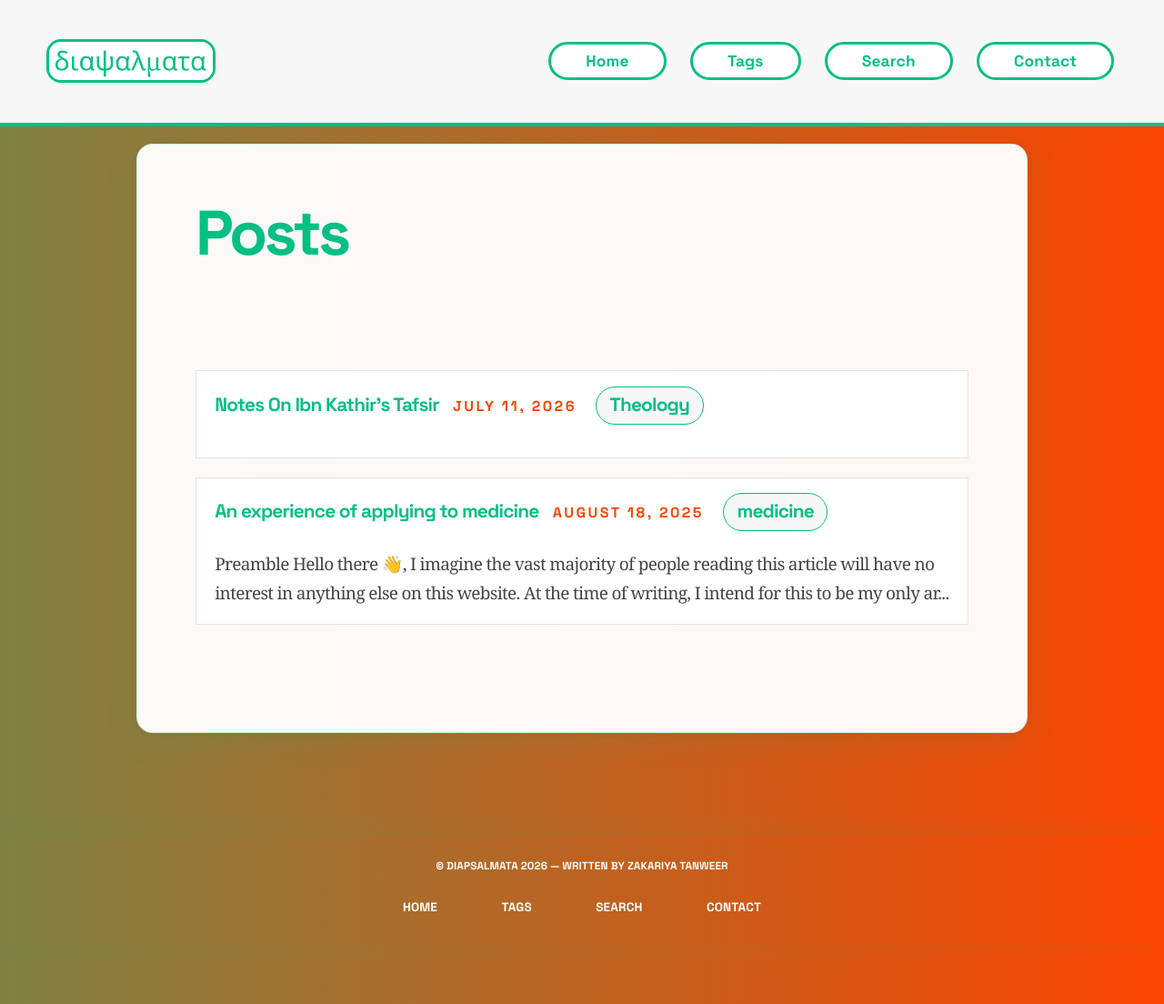
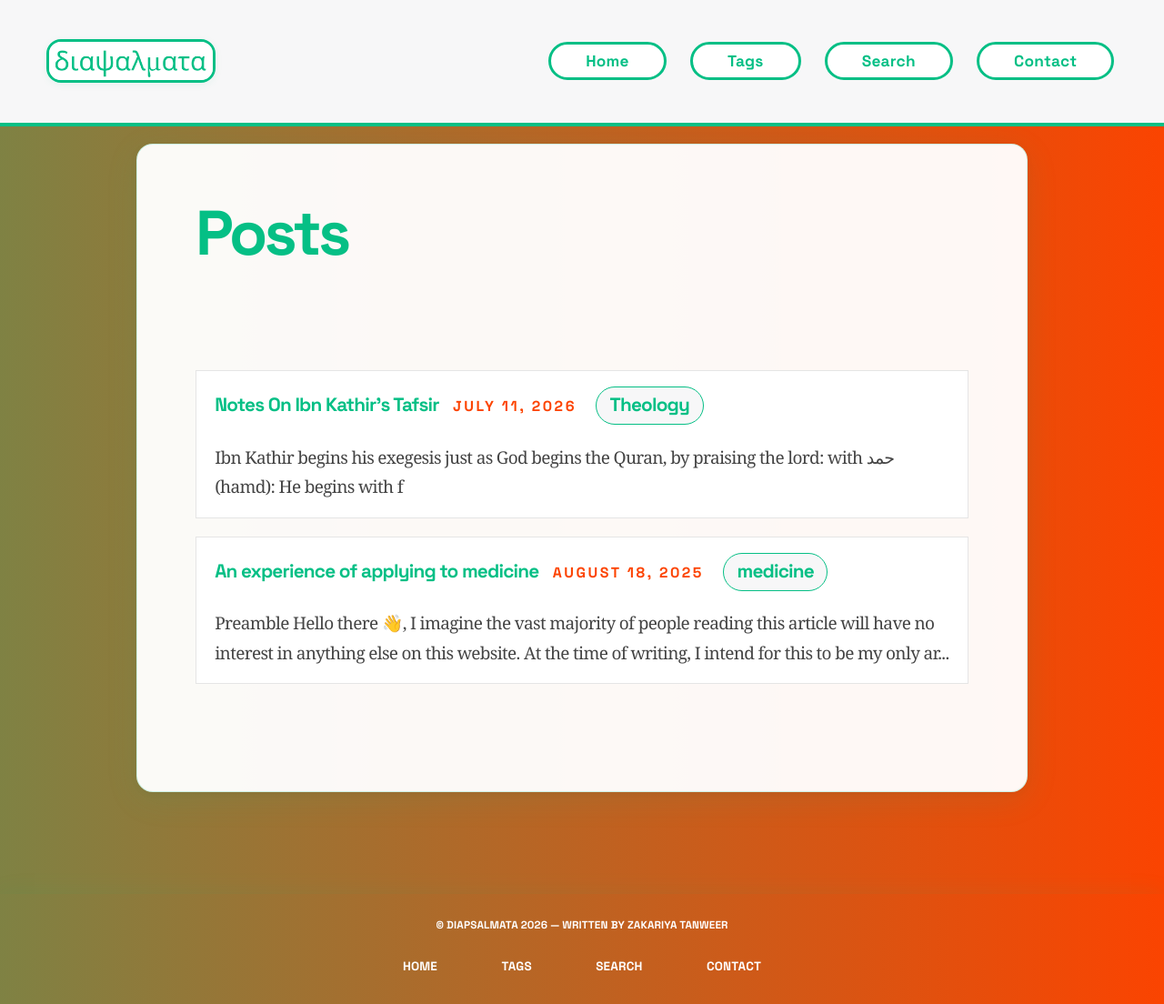
Before and after one commit to NotZakariya/NotZakariya.github.io, a Jekyll site: the page built from bin/web_index_404/unusedcode.md, in a window 1280 px wide. Shown: the whole page at 91% size. Built offline with Jekyll 4.4.1, drawn with Linux system fonts in a browser that asks for light colours; our own code applies the rules of GitHub Pages for plain Markdown files.

Commit message:
trying to add images

```diff
--- a/_posts/2026-07-11-Notes-On-Ibn-Kathir's-Tafsir.md
+++ b/_posts/2026-07-11-Notes-On-Ibn-Kathir's-Tafsir.md
@@ -5,3 +5,9 @@
 categories: null #[xyz]
 tags: [Theology] #[abc]
 ---
+
+Ibn Kathir begins his exegesis just as God begins the Quran, by praising the lord: with حمد (hamd):
+
+He begins with
+![](Quran1:2.png)
+f
```
Also changed, not shown: _posts/Quran1:2.png (added).
